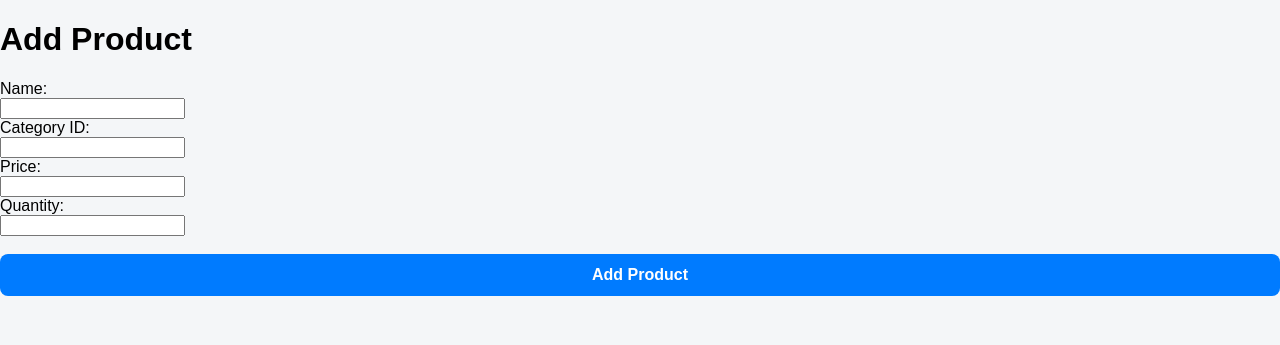
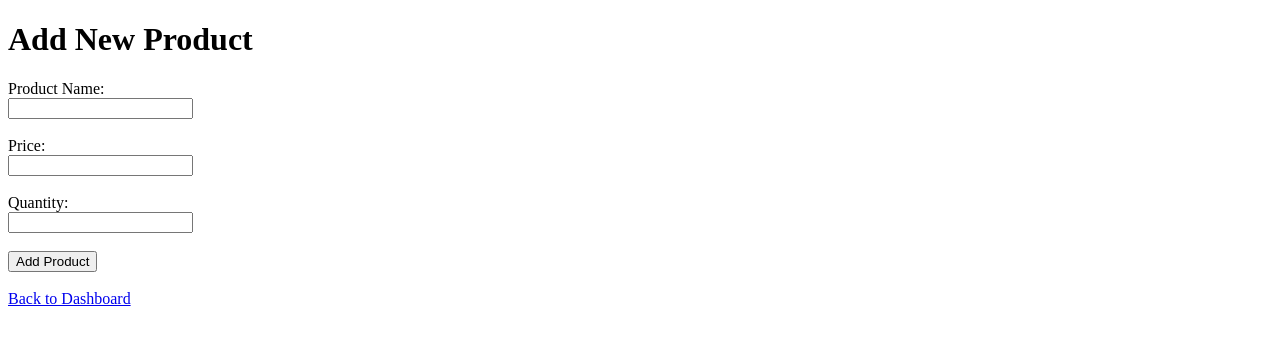
Before and after one commit to isackpeter920-sketch/zackie-pharmac, a Flask app: template templates/add_product.html in a window 1280 px wide. Shown: the top 345 px of the page. Run offline with Flask 3, Linux system fonts and the light colour scheme; the template is opened without the code that fills it, so the values that code supplies are empty.

Commit message:
Update add_product.html

```diff
--- a/templates/add_product.html
+++ b/templates/add_product.html
@@ -1,31 +1,35 @@
 <!DOCTYPE html>
 <html>
 <head>
-    <title>Add Product</title>
-    <link rel="stylesheet" href="{{ url_for('static', filename='style.css') }}">
+    <title>Add Product - Zackie Pharmaceuticals</title>
 </head>
 <body>
-    <h1>Add Product</h1>
+    <h1>Add New Product</h1>
+
     {% with messages = get_flashed_messages() %}
       {% if messages %}
-        <ul>
-          {% for msg in messages %}
-            <li>{{ msg }}</li>
+        <ul style="color:green;">
+          {% for message in messages %}
+            <li>{{ message }}</li>
           {% endfor %}
         </ul>
       {% endif %}
     {% endwith %}
 
     <form method="POST">
-        <label>Name:</label><br>
-        <input type="text" name="name" required><br>
-        <label>Category ID:</label><br>
-        <input type="number" name="category_id"><br>
+        <label>Product Name:</label><br>
+        <input type="text" name="name" required><br><br>
+
         <label>Price:</label><br>
-        <input type="number" step="0.01" name="price" required><br>
+        <input type="number" step="0.01" name="price" required><br><br>
+
         <label>Quantity:</label><br>
         <input type="number" name="quantity" required><br><br>
-        <button type="submit">Add Product</button>
+
+        <input type="submit" value="Add Product">
     </form>
+
+    <br>
+    <a href="{{ url_for('dashboard') }}">Back to Dashboard</a>
 </body>
 </html>
```
